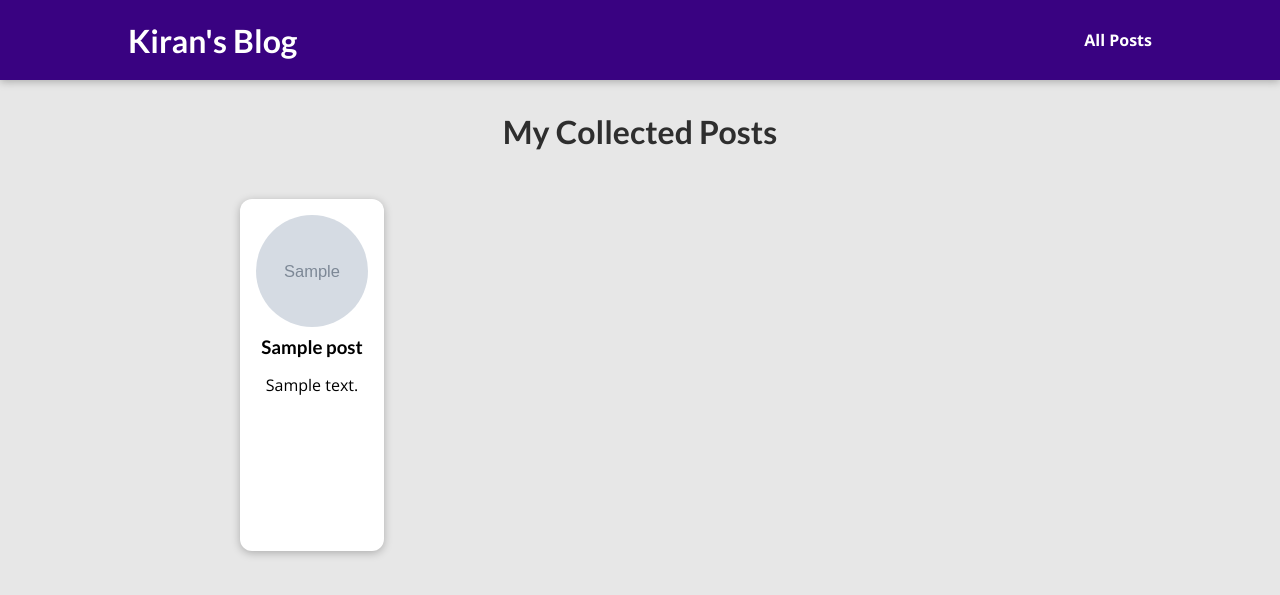
After one commit to CodeCraftKiran/Learning_Django, a Django app: template section-5/my_site/blog/templates/blog/all-posts.html in a window 1280 px wide. The commit adds this page. Shown: the top 595 px of the page. Run offline with Django 5.2, Linux system fonts and the light colour scheme; the template is opened without the code that fills it: most values are stand-ins (such as "Sample title", 1, 10 or a date in 2020); grey boxes marked "Sample" are stand-in pictures.

Commit message:
section 5 blog complete

```diff
--- /dev/null
+++ b/section-5/my_site/blog/static/blog/all-post.css
@@ -0,0 +1,43 @@
+body {
+    background-color: #e7e7e7;
+  }
+
+  #main-navigation {
+    background-color: #390281;
+    box-shadow: 0 2px 8px rgba(0, 0, 0, 0.25);
+  }
+
+  #all-posts {
+    margin: 7rem auto;
+    width: 90%;
+    max-width: 60rem;
+  }
+
+  #all-posts h2 {
+    text-align: center;
+    font-size: 2rem;
+    color: #2e2e2e;
+    margin: 3rem 0;
+  }
+
+  ul {
+    list-style: none;
+    margin: 0;
+    padding: 0;
+    display: grid;
+    grid-template-columns: repeat(auto-fill, minmax(17rem, 1fr));
+    gap: 1.5rem;
+  }
+
+  .post img {
+    width: 7rem;
+    height: 7rem;
+  }
+
+  .post a {
+    height: 22rem;
+    transform-origin: center;
+    box-shadow: 0 2px 8px rgba(0, 0, 0, 0.25);
+    border-radius: 12px;
+    background-color: white;
+  }
--- /dev/null
+++ b/section-5/my_site/blog/static/blog/post.css
@@ -0,0 +1,43 @@
+.post {
+    display: flex;
+    flex-direction: column;
+    align-items: center;
+    text-align: center;
+  }
+
+  .post a {
+    text-decoration: none;
+    color: black;
+    transition: all 0.2s ease;
+    padding: 1rem;
+  }
+
+  .post a:hover,
+  .post a:active {
+    transform: scale(1.1);
+    background-color: #390281;
+    color: white;
+  }
+
+  .post img {
+    width: 5rem;
+    height: 5rem;
+    object-fit: cover;
+    border-radius: 50%;
+  }
+
+  .post h3 {
+    margin: 0.25rem 0;
+  }
+
+  .post time {
+    color: #666666;
+    margin: 0.25rem;
+    font-style: italic;
+    font-size: 0.85rem;
+  }
+
+  .post:hover time,
+  .post:active time {
+    color: white;
+  }
--- /dev/null
+++ b/section-5/my_site/blog/templates/blog/all-posts.html
@@ -0,0 +1,22 @@
+{% extends "base.html" %}
+{% load static%}
+
+{% block title %}
+    All Post Page
+{% endblock  %}
+
+{% block css_file %}
+    <link rel="stylesheet" href="{% static "blog/post.css" %}" >
+    <link rel="stylesheet" href="{% static "blog/all-post.css" %}" >
+{% endblock  %}
+
+{% block content %}
+    <section id="all-posts">
+        <h2>My Collected Posts</h2>
+        <ul>
+            {% for post in all_posts %}
+                {% include "blog/include/post.html" %}
+            {% endfor %}
+        </ul>
+    </section>
+{% endblock%}
--- /dev/null
+++ b/section-5/my_site/blog/templates/blog/include/post.html
@@ -0,0 +1,13 @@
+{% load static %}
+
+<li>
+    <article class="post">
+        <a href="{% url "post_details_page" post.slug %}">
+            <img src="{% static "blog/images/"|add:post.image %}" alt="{{ post.title }}" />
+            <div class ="post__content">
+                <h3>{{ post.title }}</h3>
+                <p>{{ post.excerpt }}</p>
+            </div>
+        </a>
+    </article>
+</li>
--- a/section-5/my_site/templates/base.html
+++ b/section-5/my_site/templates/base.html
@@ -12,6 +12,12 @@
 </head>
 
 <body>
+    <header id="main-navigation">
+        <h1><a href="{% url "starting_page" %}">Kiran's Blog</a></h1>
+        <nav>
+            <a href="{% url "posts_page" %}">All Posts</a>
+        </nav>
+    </header>
     {% block content %}{% endblock  %}
 </body>
 
```
Also changed, not shown: section-5/my_site/blog/static/blog/post-detail.css (added, +62 -0 lines), section-5/my_site/blog/templates/blog/index.html (+7 -20 lines), section-5/my_site/blog/templates/blog/post-detail.html (added, +26 -0 lines), section-5/my_site/blog/templates/blog/posts.html (deleted, +0 -9 lines), section-5/my_site/blog/views.py (+81 -4 lines), section-5/my_site/templates/404.html (added, +7 -0 lines), section-5/my_site/blog/static/blog/images/coding.jpg (added), section-5/my_site/blog/static/blog/images/mountains.jpg (added), section-5/my_site/blog/static/blog/images/woods.jpg (added).
